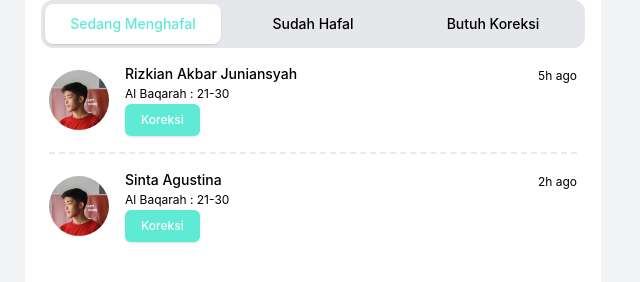
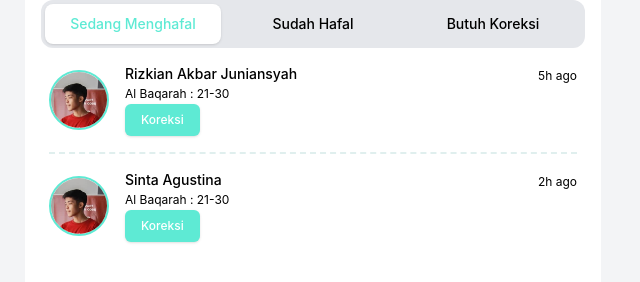
Before and after one commit to rizkianakbar/quran-community, a Next.js app: page / in a window 1280 px wide. Shown: the part 848-1130 px from the top of the page, without its empty margins (327-967 px from the left). Built offline with nearby package versions, Linux system fonts and the light colour scheme.

Commit message:
fix: add border to the image

```diff
--- a/components/ui/tab/index.tsx
+++ b/components/ui/tab/index.tsx
@@ -107,13 +107,15 @@ export default function Tabs() {
                     <div className="flex flex-col ">
                       <div className="flex-1">
                         <div className="flex items-center">
-                          <Image
-                            src={post.photo}
-                            alt={post.name}
-                            width={60}
-                            height={60}
-                            className="rounded-full mr-2 object-cover object-top"
-                          />
+                          <div className="border-2 border-quranmemo-primary rounded-full w-[60px] h-[60px]">
+                            <Image
+                              src={post.photo}
+                              alt={post.name}
+                              width={70}
+                              height={70}
+                              className="rounded-full object-cover object-top"
+                            />
+                          </div>
                           <div className="flex-1 ml-2">
                             <div className="flex items-center">
                               <div className="flex-1 ml-2">
```
